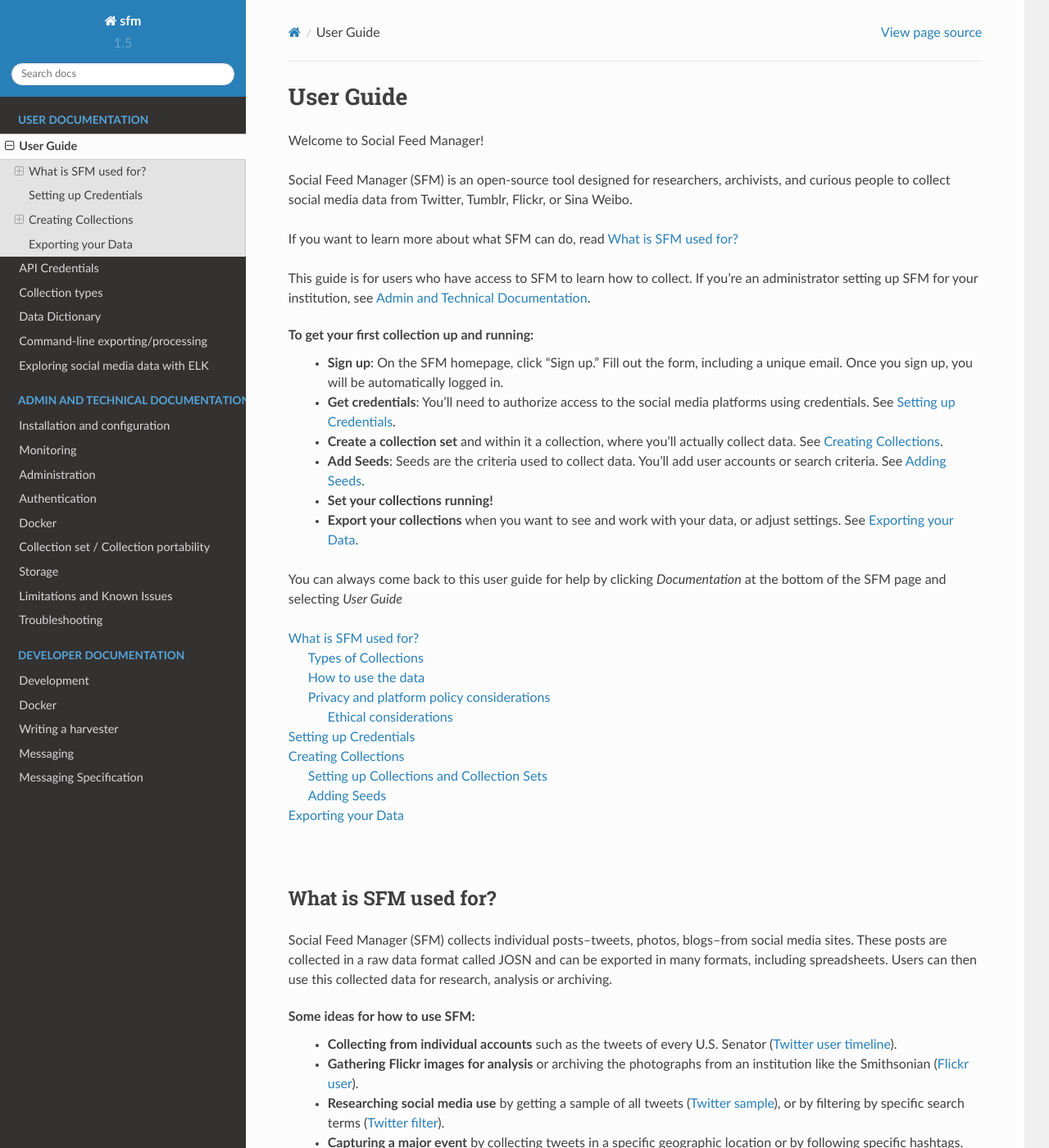
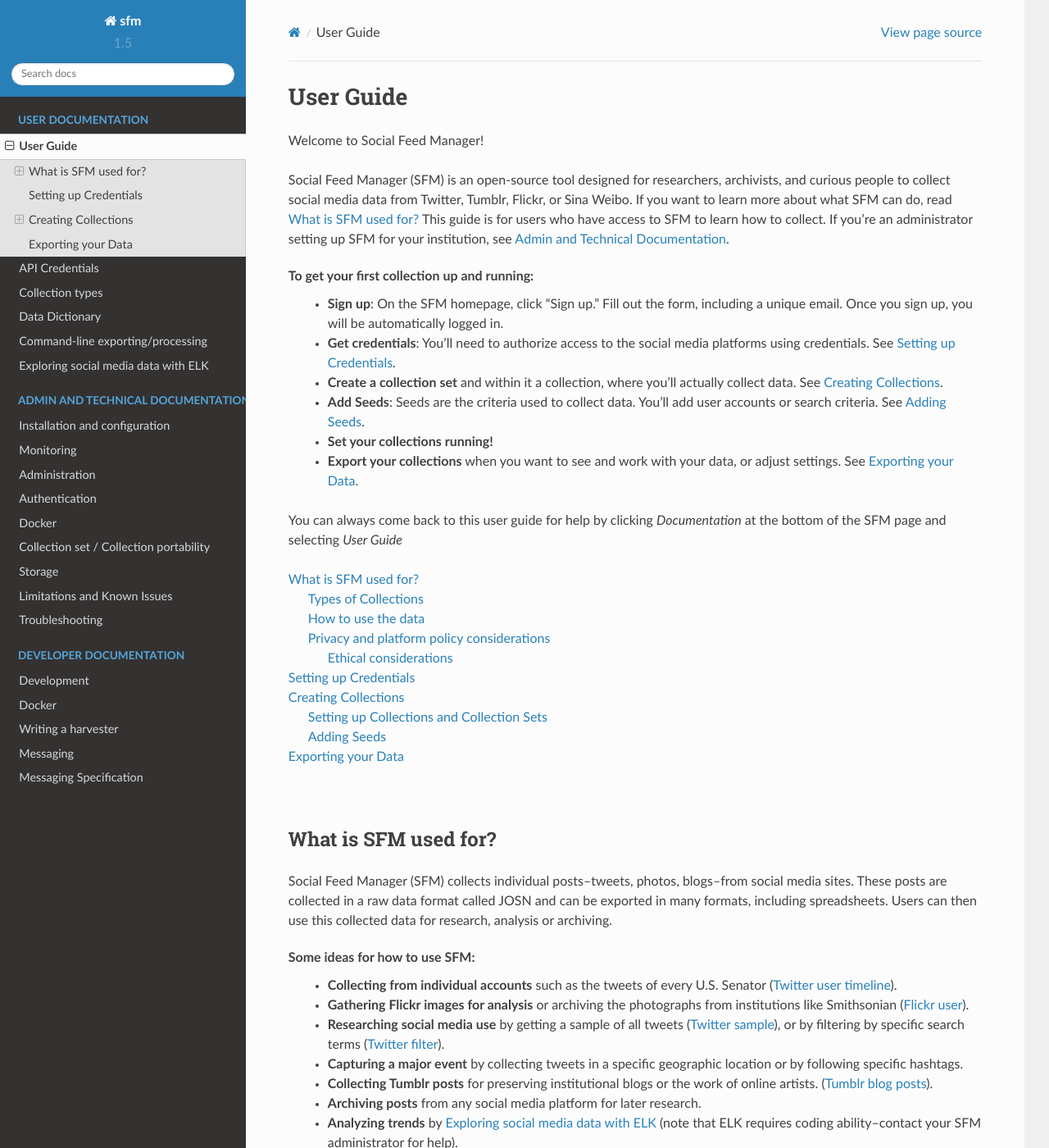
Before and after one commit to gwu-libraries/sfm-ui, a Sphinx documentation site: the page built from docs/userguide.rst, in a window 1280 px wide and 1400 px high. Shown: the whole window at 82% size. Built offline with Sphinx 7.4.7 and the Read the Docs theme 2.0.0, drawn with Linux system fonts in a browser that asks for light colours; some of the changed text lies outside the part shown.

Commit message:
refs #693 makes small edits, adds in one screenshot

```diff
--- a/docs/userguide.rst
+++ b/docs/userguide.rst
@@ -7,9 +7,7 @@
 Social Feed Manager (SFM) is an open-source tool designed for researchers,
 archivists, and curious people to collect social media data from Twitter,
 Tumblr, Flickr, or Sina Weibo.
-
 If you want to learn more about what SFM can do, read :ref:`guide-uses`
-
 This guide is for users who have access to SFM to learn how to collect. If
 you're an administrator setting up SFM for your institution, see
 :ref:`admin-documentation`.
@@ -60,13 +58,14 @@
   - **Collecting from individual accounts** such as the tweets of every U.S.
     Senator (:ref:`guide-twitter-user-timelines`).
   - **Gathering Flickr images for analysis** or archiving the photographs from
-    an institution like the Smithsonian (:ref:`guide-flickr-user-timeline`).
+    institutions like Smithsonian (:ref:`guide-flickr-user-timeline`).
   - **Researching social media use** by getting a sample of all tweets
     (:ref:`guide-twitter-sample`), or by filtering by specific search terms
     (:ref:`guide-twitter-filter`).
   - **Capturing a major event** by collecting tweets in a specific geographic
     location or by following specific hashtags.
-  - **Collecting Tumblr posts** for preserving artistic entries
+  - **Collecting Tumblr posts** for preserving institutional blogs or the work
+    of online artists.
     (:ref:`guide-tumblr-blog-posts`).
   - **Archiving posts** from any social media platform for later research.
   - **Analyzing trends** by :ref:`exploring` (note that ELK requires coding
@@ -75,6 +74,9 @@
 Note that SFM currently collects social media data from Twitter, Tumblr, Flickr,
 and Sina Weibo.
 
+Here's a sample of what a collection set looks like:
+
+.. image:: images/quickstart/collection_set.png
 
 Types of Collections
 ^^^^^^^^^^^^^^^^^^^^
@@ -197,7 +199,7 @@
 Creating Collections
 --------------------
 
-**Collections** are the most basic SFM levels used to gather social media data.
+**Collections** are the basic SFM containers for social media data.
 Each collection either gathers posts from individual accounts or gathers posts based
 on search criteria.
 
```
